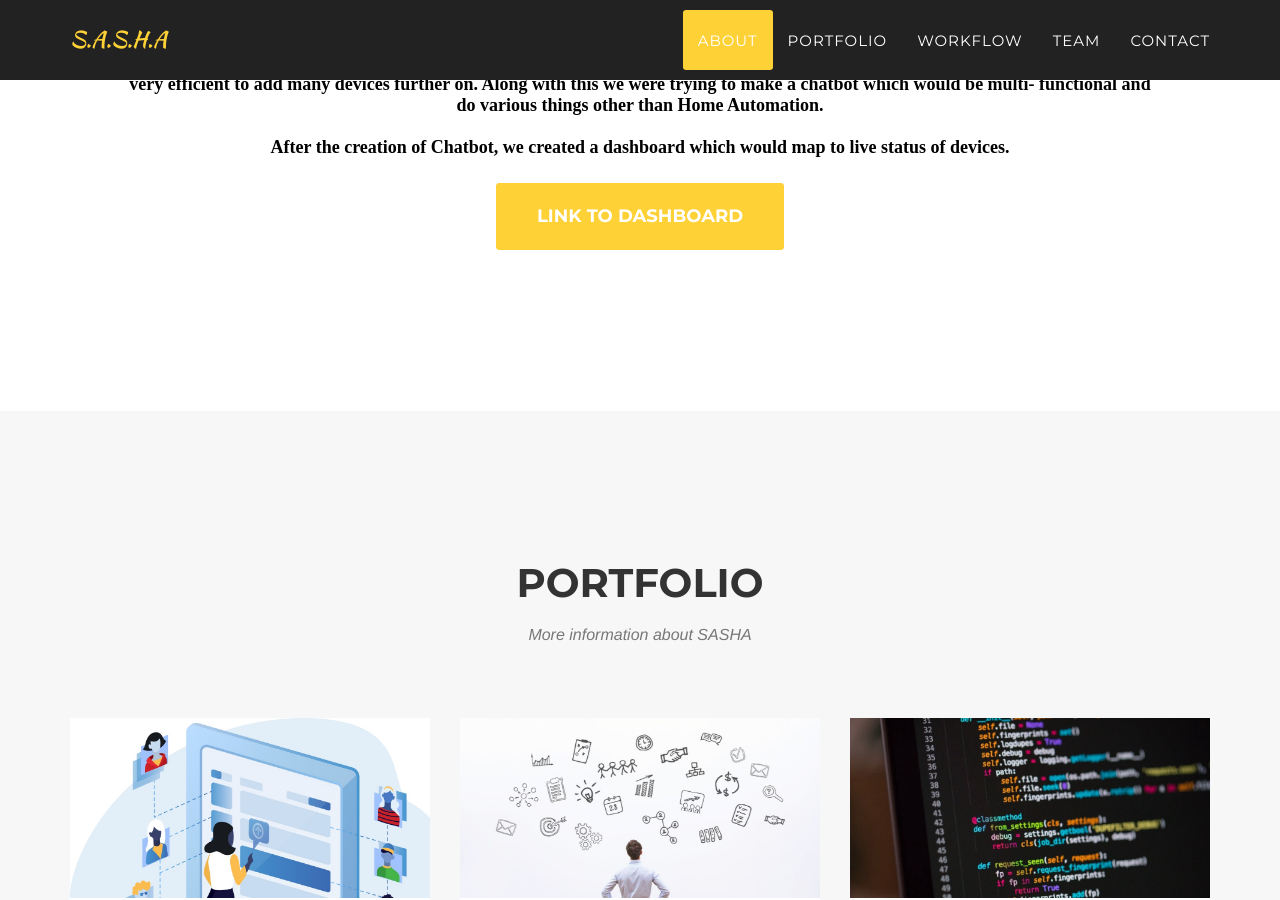
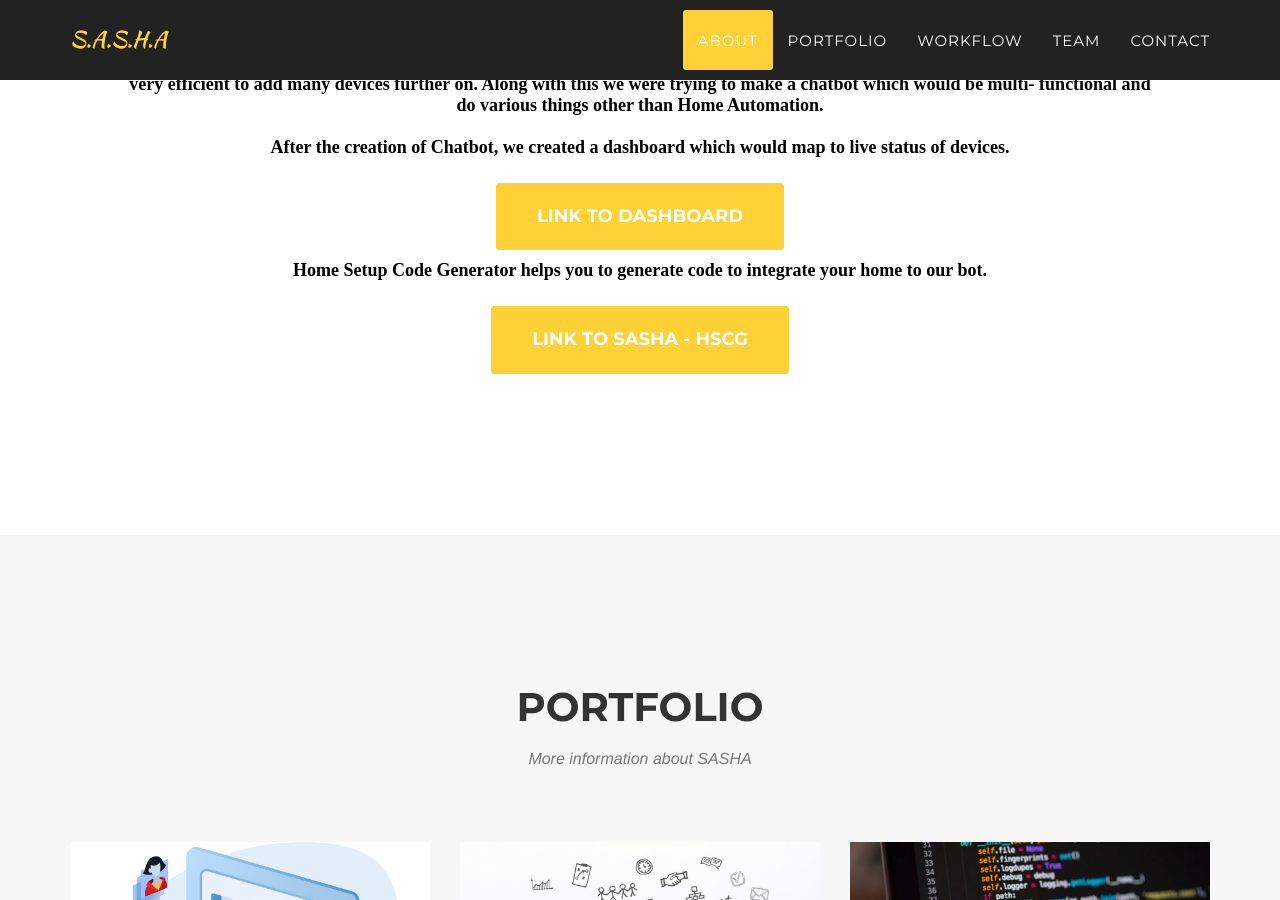
Before and after one commit to DivyanshNatani/sasha, a Jekyll site: the page built from index.html, in a window 1280 px wide and 900 px high, scrolled down 1094 px. Built offline with Jekyll 4.4.1, drawn with Linux system fonts in a browser that asks for light colours; some web fonts are replaced.

Commit message:
hscg updated

```diff
--- a/_includes/services.html
+++ b/_includes/services.html
@@ -16,8 +16,11 @@
                         Our Project is to successfully make a chat bot which can be used for controlling home appliances such as lights, fans, etc and would be very efficient to add many devices further on. Along with this we were trying to make a chatbot which would be multi- functional and do various things other than Home Automation. <br><br>
 
                         After the creation of Chatbot, we created a dashboard which would map to live status of devices.<br>
-                        <a href="https://io.adafruit.com/omkarghugarkar7/dashboards/sasha?kiosk=true" class="page-scroll btn btn-xl" style="margin-top: 25px;">
+                        <a href="https://io.adafruit.com/omkarghugarkar7/dashboards/sasha?kiosk=true" class="page-scroll btn btn-xl" style="margin-top: 25px; margin-bottom: 10px;">
                             Link to dashboard
+                        </a><br>Home Setup Code Generator helps you to generate code to integrate your home to our bot. <br>
+                        <a href="https://divyanshnatani.github.io/sasha-hscg/" class="page-scroll btn btn-xl" style="margin-top: 25px;">
+                            Link to SASHA - HSCG
                         </a>
                     </h3>
                     <!-- <p class="section-subheading text-muted">Link to the bot</p> -->
```
